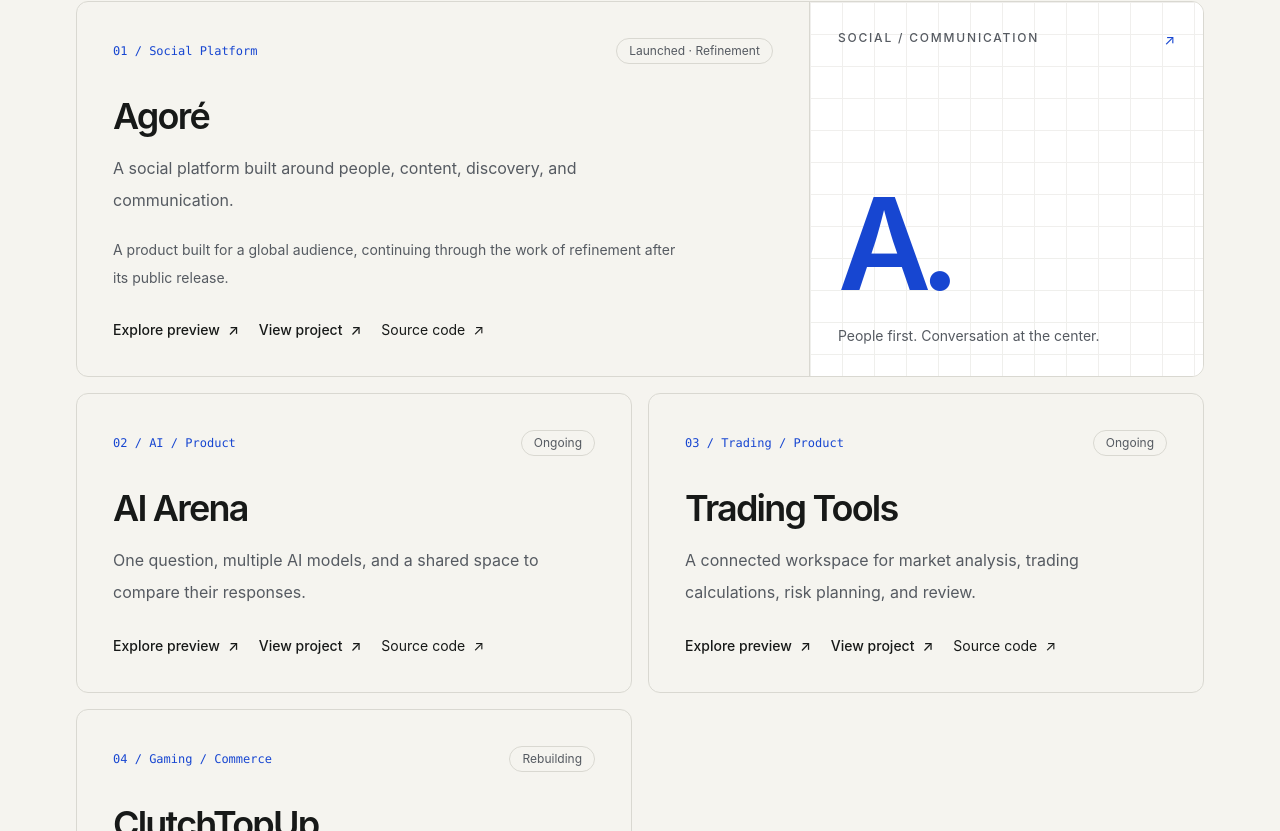
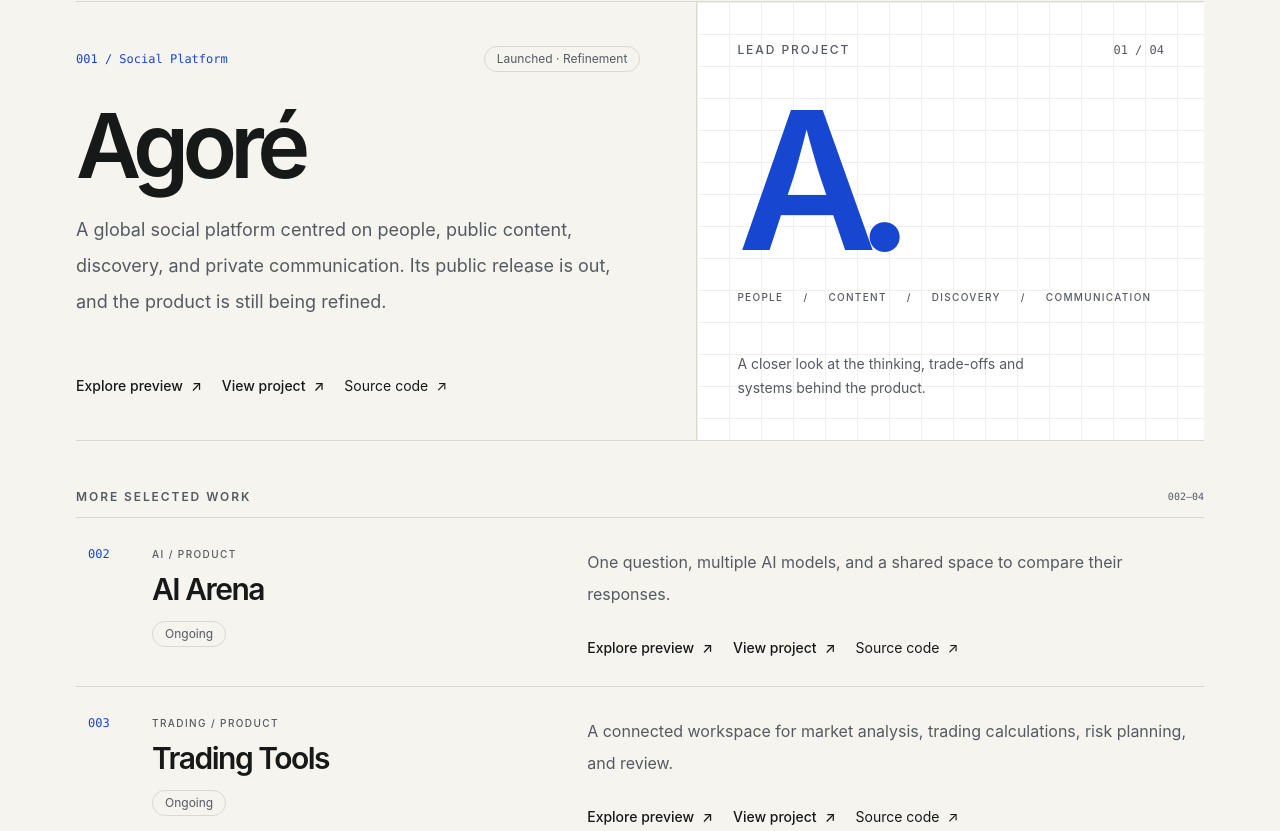
Before and after one commit to JJTGG/JAYJAYTGG, a Next.js app: page / in a window 1280 px wide. Shown: the part 1149-1980 px from the top of the page. Built offline with nearby package versions, Linux system fonts and the light colour scheme.

Commit message:
refactor: create editorial layout for selected projects

```diff
--- a/app/page.tsx
+++ b/app/page.tsx
@@ -6,6 +6,9 @@ import { projects, type Project } from "../lib/projects";
 const featuredProjects = projects.filter(
   (project) => project.portfolioSection === "featured"
 );
+
+const leadProject = featuredProjects[0];
+const supportingProjects = featuredProjects.slice(1);
 
 const developingSystems = projects.filter(
   (project) => project.portfolioSection === "systems"
@@ -180,7 +183,7 @@ export default function Home() {
         </div>
       </section>
 
-      {/* Featured products */}
+      {/* Featured products — editorial lead and supporting work */}
       <section
         id="selected-work"
         className="scroll-mt-8 border-b border-[var(--line)]"
@@ -200,7 +203,7 @@ export default function Home() {
 
               <Link
                 href="/work"
-                className="inline-flex shrink-0 items-center gap-2 text-sm font-medium text-[var(--muted)] hover:text-[var(--accent)]"
+                className="group inline-flex shrink-0 items-center gap-2 text-sm font-medium text-[var(--muted)] transition-colors hover:text-[var(--accent)]"
               >
                 Browse all projects
                 <span className="motion-arrow" aria-hidden="true">
@@ -210,60 +213,41 @@ export default function Home() {
             </div>
           </ScrollReveal>
 
-          <div className="mt-12 grid items-stretch gap-4 md:grid-cols-2">
-            {featuredProjects.map((project, index) => (
-              <ScrollReveal
-                key={project.slug}
-                delayMs={Math.min(index * 80, 320)}
-                className={index === 0 ? "md:col-span-2" : ""}
-              >
-                <article
-                  className={`motion-lift group relative isolate h-full overflow-hidden rounded-xl border border-[var(--line)] bg-[var(--background)] hover:border-[var(--accent)] focus-within:border-[var(--accent)] before:pointer-events-none before:absolute before:left-0 before:top-0 before:z-20 before:h-[2px] before:w-full before:origin-left before:scale-x-0 before:bg-[var(--accent)] before:transition-transform before:duration-500 before:ease-out before:content-[''] group-hover:before:scale-x-100 group-focus-within:before:scale-x-100 ${
-                    index === 0
-                      ? "md:grid md:grid-cols-[minmax(0,1.3fr)_minmax(220px,0.7fr)]"
-                      : ""
-                  }`}
-                >
-                  <div className="flex h-full flex-col p-6 sm:p-8 md:p-9">
+          {leadProject && (
+            <ScrollReveal delayMs={80}>
+              <article className="group relative isolate mt-12 overflow-hidden border-y border-[var(--line)]">
+                <div className="grid md:grid-cols-[minmax(0,1.1fr)_minmax(280px,0.9fr)]">
+                  <div className="flex min-w-0 flex-col py-7 sm:py-9 md:py-11 md:pr-10 lg:pr-14">
                     <div className="flex flex-wrap items-center justify-between gap-3">
                       <span className="font-mono text-xs text-[var(--accent)]">
-                        {String(index + 1).padStart(2, "0")} / {project.type}
+                        001 / {leadProject.type}
                       </span>
-
-                      <StatusLabel status={project.status} />
+                      <StatusLabel status={leadProject.status} />
                     </div>
 
-                    <h3 className="mt-8 text-3xl font-semibold tracking-[-0.05em] transition-all duration-300 ease-out group-hover:translate-x-1 group-focus-within:translate-x-1 group-hover:text-[var(--accent)] group-focus-within:text-[var(--accent)] sm:text-4xl">
-                      {project.name}
+                    <h3 className="mt-8 text-[clamp(2.8rem,7vw,5.8rem)] font-semibold leading-[0.94] tracking-[-0.075em] transition-transform duration-500 ease-out group-hover:translate-x-1">
+                      {leadProject.name}
                     </h3>
 
-                    <p className="mt-4 max-w-xl text-sm leading-7 text-[var(--muted)] sm:text-base sm:leading-8">
-                      {project.shortDescription}
+                    <p className="mt-6 max-w-xl text-base leading-8 text-[var(--muted)] sm:text-lg sm:leading-9">
+                      {leadProject.description}
                     </p>
 
-                    {index === 0 && (
-                      <p className="mt-5 max-w-xl text-sm leading-7 text-[var(--muted)]">
-                        A product built for a global audience, continuing
-                        through the work of refinement after its public release.
+                    {leadProject.credit && (
+                      <p className="mt-5 text-xs text-[var(--muted)]">
+                        {leadProject.credit}
                       </p>
                     )}
 
-                    <div className="mt-auto">
-                      {project.credit && (
-                        <p className="mt-5 text-xs text-[var(--muted)]">
-                          {project.credit}
-                        </p>
-                      )}
-
-                      <ProjectLinks project={project} />
+                    <div className="mt-auto pt-7">
+                      <ProjectLinks project={leadProject} />
                     </div>
                   </div>
 
-                  {index === 0 && (
-                    <div className="relative hidden min-h-[320px] overflow-hidden border-l border-[var(--line)] bg-[var(--surface)] p-7 md:flex md:flex-col md:justify-between">
+                  <div className="relative isolate flex min-h-[260px] flex-col justify-between overflow-hidden border-t border-[var(--line)] bg-[var(--surface)] p-6 sm:min-h-[320px] sm:p-8 md:border-l md:border-t-0 lg:p-10">
                     <div
                       aria-hidden="true"
-                        className="pointer-events-none absolute inset-0 opacity-40"
+                      className="pointer-events-none absolute inset-0 -z-10 opacity-40"
                       style={{
                         backgroundImage:
                           "linear-gradient(var(--line) 1px, transparent 1px), linear-gradient(90deg, var(--line) 1px, transparent 1px)",
@@ -271,31 +255,93 @@ export default function Home() {
                       }}
                     />
 
-                      <div className="relative flex items-start justify-between gap-3">
-                        <span className="text-xs font-medium uppercase tracking-[0.15em] text-[var(--muted)]">
-                          Social / Communication
+                    <div className="flex items-start justify-between gap-4">
+                      <span className="text-xs font-medium uppercase tracking-[0.16em] text-[var(--muted)]">
+                        Lead project
                       </span>
-
-                        <span className="motion-arrow text-sm text-[var(--accent)]">
-                          ↗
+                      <span className="font-mono text-xs text-[var(--muted)]">
+                        01 / {String(featuredProjects.length).padStart(2, "0")}
                       </span>
                     </div>
 
-                      <div className="relative">
-                        <span className="origin-bottom-left block text-[clamp(5rem,10vw,9rem)] font-semibold leading-none tracking-[-0.09em] text-[var(--accent)] transition-transform duration-500 ease-out group-hover:-translate-y-3 group-hover:scale-[1.04] group-focus-within:-translate-y-3 group-focus-within:scale-[1.04]">
-                          A.
+                    <div className="py-8">
+                      <span className="block origin-bottom-left text-[clamp(7rem,17vw,12rem)] font-semibold leading-[0.8] tracking-[-0.12em] text-[var(--accent)] transition-transform duration-500 ease-out group-hover:-translate-y-2 group-hover:scale-[1.03]">
+                        {leadProject.name.slice(0, 1)}.
                       </span>
 
-                        <p className="mt-4 max-w-xs text-sm leading-6 text-[var(--muted)]">
-                          People first. Conversation at the center.
+                      <div className="mt-8 flex flex-wrap gap-x-4 gap-y-2 text-[10px] font-medium uppercase tracking-[0.13em] text-[var(--muted)] sm:gap-x-5">
+                        <span>People</span>
+                        <span aria-hidden="true">/</span>
+                        <span>Content</span>
+                        <span aria-hidden="true">/</span>
+                        <span>Discovery</span>
+                        <span aria-hidden="true">/</span>
+                        <span>Communication</span>
+                      </div>
+                    </div>
+
+                    <p className="max-w-xs text-sm leading-6 text-[var(--muted)]">
+                      A closer look at the thinking, trade-offs and systems
+                      behind the product.
                     </p>
                   </div>
                 </div>
+              </article>
+            </ScrollReveal>
           )}
+
+          {supportingProjects.length > 0 && (
+            <div className="mt-12">
+              <div className="mb-3 flex items-center justify-between gap-4">
+                <p className="text-xs font-semibold uppercase tracking-[0.16em] text-[var(--muted)]">
+                  More selected work
+                </p>
+                <span className="font-mono text-[10px] text-[var(--muted)]">
+                  002—{String(featuredProjects.length).padStart(2, "0")}
+                </span>
+              </div>
+
+              <div className="border-t border-[var(--line)]">
+                {supportingProjects.map((project, index) => (
+                  <ScrollReveal key={project.slug} delayMs={index * 70}>
+                    <article className="group relative isolate grid gap-4 overflow-hidden border-b border-[var(--line)] py-6 transition-colors duration-300 hover:bg-[var(--surface)] focus-within:bg-[var(--surface)] sm:py-7 md:grid-cols-[52px_minmax(0,0.8fr)_minmax(0,1.2fr)] md:items-start md:gap-6 before:pointer-events-none before:absolute before:inset-y-0 before:left-0 before:z-10 before:w-[2px] before:origin-top before:scale-y-0 before:bg-[var(--accent)] before:transition-transform before:duration-300 before:ease-out before:content-[''] group-hover:before:scale-y-100 group-focus-within:before:scale-y-100">
+                      <span className="pl-3 font-mono text-xs text-[var(--accent)] transition-transform duration-300 ease-out group-hover:translate-x-1 group-focus-within:translate-x-1">
+                        {String(index + 2).padStart(3, "0")}
+                      </span>
+
+                      <div className="min-w-0 px-3 md:px-0">
+                        <p className="text-[10px] font-medium uppercase tracking-[0.14em] text-[var(--muted)]">
+                          {project.type}
+                        </p>
+
+                        <h3 className="mt-2 text-2xl font-semibold tracking-[-0.05em] transition-all duration-300 ease-out group-hover:translate-x-1 group-focus-within:translate-x-1 group-hover:text-[var(--accent)] group-focus-within:text-[var(--accent)] sm:text-3xl">
+                          {project.name}
+                        </h3>
+
+                        <div className="mt-3">
+                          <StatusLabel status={project.status} />
+                        </div>
+                      </div>
+
+                      <div className="min-w-0 px-3 md:px-0">
+                        <p className="max-w-2xl text-sm leading-7 text-[var(--muted)] sm:text-base sm:leading-8">
+                          {project.shortDescription}
+                        </p>
+
+                        {project.credit && (
+                          <p className="mt-3 text-xs text-[var(--muted)]">
+                            {project.credit}
+                          </p>
+                        )}
+
+                        <ProjectLinks project={project} />
+                      </div>
                     </article>
                   </ScrollReveal>
                 ))}
               </div>
+            </div>
+          )}
         </div>
       </section>
 
```
Lines whose indentation alone changed are shown as unchanged.
